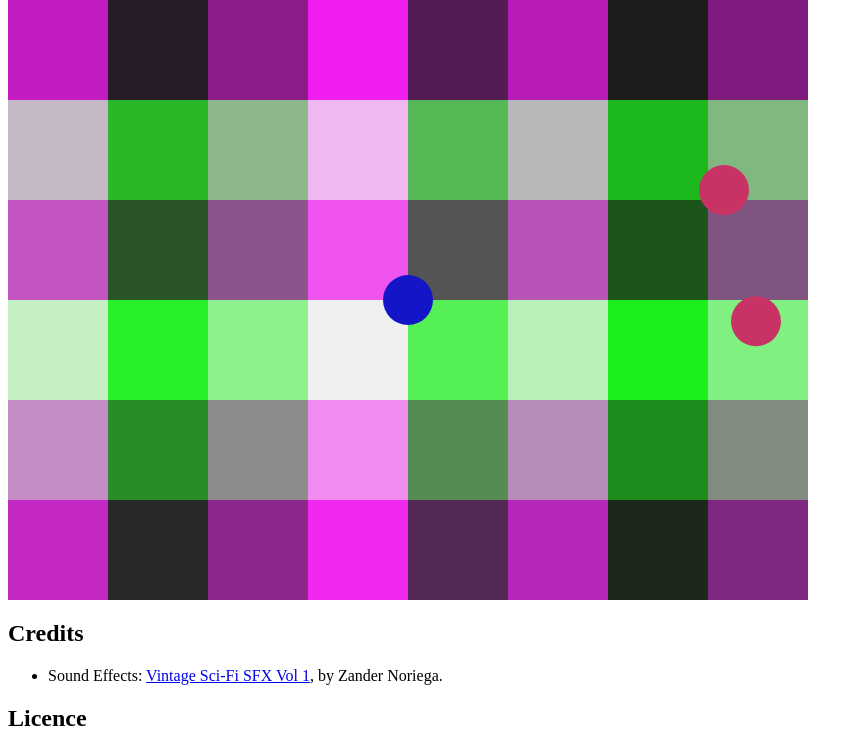
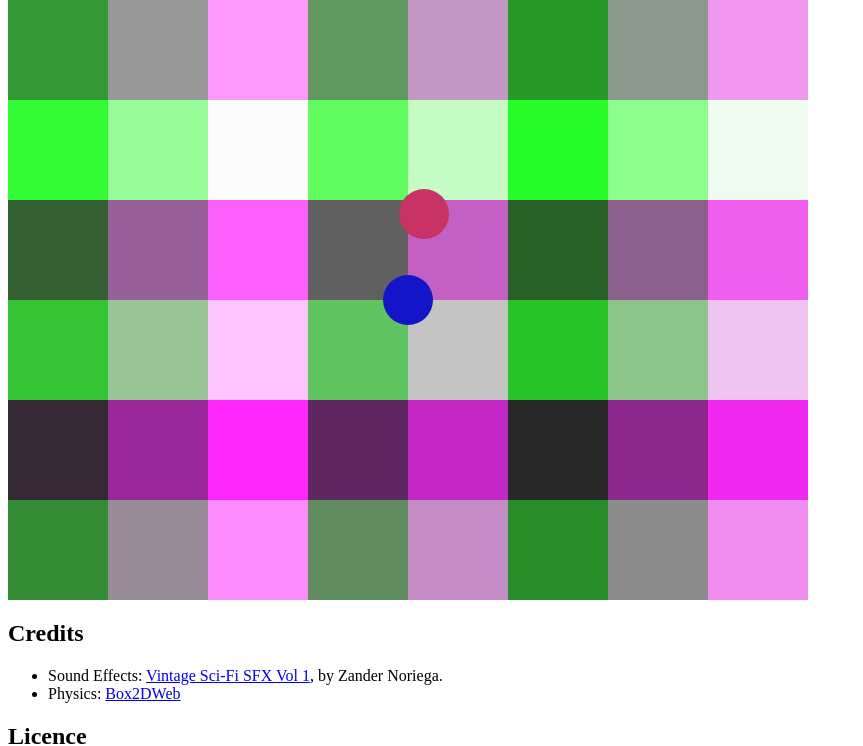
Before and after one commit to nomiddlename/shootemup, a plain HTML site: page index.html in a window 1280 px wide. Shown: the part 66-812 px from the top of the page, without its empty margins (0-863 px from the left). Drawn offline with Linux system fonts and the light colour scheme; no server answers.

Commit message:
now uses box2d for physics, still has an error when pressing a key

```diff
--- a/game.js
+++ b/game.js
@@ -15,14 +15,15 @@
       lastTime = now;
       window.requestAnimationFrame(mainLoop);
       game.tick(delta);
+      game.physics.updateWorld();
       game.render();
     })();
   };
 
   function Game() {
     Base.call(this);
-    this.windowX = 2500;
-    this.windowY = 2500;
+    this.windowX = 2100;
+    this.windowY = 2200;
     this.width = 800;
     this.height = 600;
     this.zIndices = [];
@@ -51,6 +52,7 @@
       }
     );
     this.level = new RandomLevel(5000, 5000);
+
   }
   Game.prototype = Object.create(Base.prototype);
 
@@ -87,6 +89,7 @@
         thing.draw.call(thing, self);
       });
     });
+
   };
 
   Game.prototype.translateX = function(gamePosX) {
@@ -94,8 +97,7 @@
   };
 
   Game.prototype.translateY = function(gamePosY) {
-    //canvas y has 0 at the top, so we need to subtract from height
-    return this.height - (gamePosY - this.windowY);
+    return gamePosY - this.windowY;
   };
 
 
@@ -107,11 +109,11 @@
     this.windowY = this.player.posY - (this.height / 2);
   };
 
-  Game.prototype.isOnScreen = function(thing) {
-    return (thing.posX + thing.radius > this.windowX)
-      && (thing.posX  - thing.radius < this.windowX + this.width)
-      && (thing.posY + thing.radius > this.windowY)
-      && (thing.posY - thing.radius < this.windowY + this.height);
+  Game.prototype.isOnScreen = function(posX, posY, radius) {
+    return (posX + radius > this.windowX)
+      && (posX - radius < this.windowX + this.width)
+      && (posY + radius > this.windowY)
+      && (posY - radius < this.windowY + this.height);
   };
 
   Game.prototype.handleKeys = function(event) {
--- a/index.html
+++ b/index.html
@@ -14,11 +14,13 @@ No canvas? Arse biscuits, no game for you.
   <li>Sound
   Effects: <a href="http://opengameart.org/content/vintage-scifi-sfx-vol-1">Vintage
   Sci-Fi SFX Vol 1</a>, by Zander Noriega.</li>
+  <li>Physics: <a href="http://code.google.com/p/box2dweb/">Box2DWeb</a></li>
 </ul>
 
 <h2>Licence</h2>
 <p><a rel="license" href="http://creativecommons.org/licenses/by-sa/3.0/"><img alt="Creative Commons License" style="border-width:0" src="http://i.creativecommons.org/l/by-sa/3.0/88x31.png" /></a><br />This work is licensed under a <a rel="license" href="http://creativecommons.org/licenses/by-sa/3.0/">Creative Commons Attribution-ShareAlike 3.0 Unported License</a>.</p>
 
+<script src="./Box2dWeb-2.1.a.3.min.js"></script>
 <script src="./base.js" type="text/javascript"></script>
 <script src="./physics.js" type="text/javascript"></script>
 <script src="./sounds.js" type="text/javascript"></script>
--- a/level.js
+++ b/level.js
@@ -58,9 +58,9 @@ RandomLevel.prototype.setupAlienHordes = function() {
 
   //spread the aliens out evenly over the level.
   for (i = 0; i < numberOfAliens; i++) {
-    startX = Math.round((Math.random() * (this.width - 200)) + 100);
-    startY = Math.round((Math.random() * (this.height - 200)) + 100);
-    new Alien(startX, startY, 100, 100);
+    startX = Math.round((Math.random() * (this.width - 800)) + 100);
+    startY = Math.round((Math.random() * (this.height - 600)) + 100);
+    new Alien(startX, startY, 15, 100);
   }
 };
 
@@ -84,15 +84,17 @@ function Alien(posX, posY, speed, health) {
 Alien.prototype = Object.create(Base.prototype);
 
 Alien.prototype.draw = function(game) {
-  if (game.isOnScreen(this)) {
-    var screenX = game.translateX(this.posX)
-    , screenY = game.translateY(this.posY);
+  if (this.physBody) {
+    var screenX = game.physics.scaleToPixels(this.physBody.GetPosition().x)
+    , screenY = game.physics.scaleToPixels(this.physBody.GetPosition().y);
 
-    game.context.fillStyle = "rgb(200, 50, 100)";
-    game.context.beginPath();
-    game.context.arc(screenX, screenY, this.radius, 0, Math.PI*2, true);
-    game.context.closePath();
-    game.context.fill();
+    if (game.isOnScreen(screenX, screenY, this.radius)) {
+      game.context.fillStyle = "rgb(200, 50, 100)";
+      game.context.beginPath();
+      game.context.arc(game.translateX(screenX), game.translateY(screenY), this.radius, 0, Math.PI*2, true);
+      game.context.closePath();
+      game.context.fill();
+    }
   }
 };
 
--- a/physics.js
+++ b/physics.js
@@ -1,110 +1,162 @@
+//Some shorthand references to useful Box2D functions
+var Vec2 = Box2D.Common.Math.b2Vec2
+, BodyDef = Box2D.Dynamics.b2BodyDef
+, Body = Box2D.Dynamics.b2Body
+, FixtureDef = Box2D.Dynamics.b2FixtureDef
+, Fixture = Box2D.Dynamics.b2Fixture
+, World = Box2D.Dynamics.b2World
+, MassData = Box2D.Collision.Shapes.b2MassData
+, PolygonShape = Box2D.Collision.Shapes.b2PolygonShape
+, CircleShape = Box2D.Collision.Shapes.b2CircleShape
+, ContactListener = Box2D.Dynamics.b2ContactListener
+, DebugDraw = Box2D.Dynamics.b2DebugDraw;
+
+
 function PhysicsEngine() {
   Base.call(this);
 
-  this.things = [];
-  this.boundary = {
-    left: 0,
-    right: 0,
-    bottom: 0,
-    top: 0
-  };
+  this.world = new World(
+    new Vec2(0, 0), //top-down, no gravity
+    true
+  );
+
+  this.boundaryBodies = this.setupBoundaries();
+
+  var contactListener = new ContactListener();
+  contactListener.BeginContact = this.beginContact.bind(this);
+  contactListener.EndContact = this.endContact.bind(this);
+  contactListener.PreSolve = this.preSolve.bind(this);
+  contactListener.PostSolve = this.postSolve.bind(this);
+  this.world.SetContactListener(contactListener);
 
   this.on("boundary", this.updateBoundary);
   this.on("physics.register", this.addAThing);
   this.on("physics.deregister", this.removeAThing);
-  this.on("tick", this.updatePositionsOfAllTheThings);
+//  this.on("tick", this.updateWorld);
 }
 PhysicsEngine.prototype = Object.create(Base.prototype);
 
 PhysicsEngine.prototype.updateBoundary = function(event) {
-  this.boundary = event.data;
+  this.removeBoundaries();
+  this.setupBoundaries(event.data);
+};
+
+PhysicsEngine.prototype.removeBoundaries = function() {
+  var self = this;
+  this.boundaryBodies.forEach(function(body) {
+    self.world.DestroyBody(body);
+  });
+  this.boundaryBodies = [];
+};
+
+PhysicsEngine.prototype.setupBoundaries = function(boundary) {
+  var boundaryBodies = []
+  , bounds = boundary || {
+    bottom: 0,
+    left: 0,
+    top: 1000,
+    right: 1000
+  }
+  , bodyDef = new BodyDef()
+  , fixtureDef = new FixtureDef()
+  , body;
+
+  bodyDef.type = Body.b2_staticBody;
+
+  //left side of the world
+  bodyDef.position = new Vec2(
+    this.scaleToWorld(bounds.left),
+    this.scaleToWorld((bounds.top - bounds.bottom) / 2)
+  );
+  fixtureDef.shape = new PolygonShape();
+  fixtureDef.shape.SetAsBox(0.5, this.scaleToWorld((bounds.top - bounds.bottom) / 2));
+  boundaryBodies.push(this.world.CreateBody(bodyDef).CreateFixture(fixtureDef));
+
+  //right side of the world
+  bodyDef.position = new Vec2(
+    this.scaleToWorld(bounds.right),
+    this.scaleToWorld((bounds.top - bounds.bottom) / 2)
+  );
+  //fixture should be the same, can reuse.
+  boundaryBodies.push(this.world.CreateBody(bodyDef).CreateFixture(fixtureDef));
+
+  //top of the world
+  bodyDef.position = new Vec2(
+    this.scaleToWorld((bounds.right - bounds.left) / 2),
+    this.scaleToWorld(bounds.top)
+  );
+  fixtureDef.shape = new PolygonShape();
+  fixtureDef.shape.SetAsBox(this.scaleToWorld((bounds.right - bounds.left) / 2), 0.5);
+  boundaryBodies.push(this.world.CreateBody(bodyDef).CreateFixture(fixtureDef));
+
+  //bottom of the world
+  bodyDef.position = new Vec2(
+    this.scaleToWorld((bounds.right - bounds.left) / 2),
+    this.scaleToWorld(bounds.bottom)
+  );
+  boundaryBodies.push(this.world.CreateBody(bodyDef).CreateFixture(fixtureDef));
+
+  return boundaryBodies;
+};
+
+PhysicsEngine.prototype.scaleToWorld = function(valueInPx) {
+  return valueInPx / 30;
+};
+
+PhysicsEngine.prototype.scaleToPixels = function(valueInWorld) {
+  return valueInWorld * 30;
 };
 
 PhysicsEngine.prototype.addAThing = function(event) {
-  this.things.push(event.source);
+  var bodyDef = new BodyDef()
+  , fixtureDef = new FixtureDef();
+
+  bodyDef.type = Body.b2_dynamicBody;
+  bodyDef.fixedRotation = true;
+  bodyDef.position = new Vec2(
+    this.scaleToWorld(event.source.posX),
+    this.scaleToWorld(event.source.posY)
+  );
+
+  fixtureDef.density = 1.0;
+  fixtureDef.friction = 0.0;
+  fixtureDef.restitution = 0.8;
+  fixtureDef.shape = new CircleShape(this.scaleToWorld(event.source.radius));
+
+  event.source.physBody = this.world.CreateBody(bodyDef);
+  event.source.physBody.CreateFixture(fixtureDef);
+  event.source.physBody.SetUserData(event.source);
+  event.source.physBody.SetLinearVelocity(new Vec2(event.source.speedX, event.source.speedY));
 };
 
 PhysicsEngine.prototype.removeAThing = function(event) {
-  this.things = this.things.filter(function(thing) { return thing !== event.source; });
+  this.world.DestroyBody(event.source.physBody);
 };
 
-PhysicsEngine.prototype.updatePositionsOfAllTheThings = function(event) {
-  var physics = this
-  , tockMs = event.data
-  , buckets = this.sortThingsIntoHorizontalBuckets();
-
-  //update pos based on speed
-  this.things.forEach(function(thing) {
-    if (Math.abs(thing.speedX) > 0) {
-      thing.posX += (tockMs / 1000.0) * thing.speedX;
-    }
-    if (Math.abs(thing.speedY) > 0) {
-      thing.posY += (tockMs / 1000.0) * thing.speedY;
-    }
-    //check for collisions with the level boundary
-    physics.checkForBoundaryCollisions(thing);
-  });
-
-  //check for collisions with other things
-  buckets.forEach(function(bucket) {
-    bucket.forEach(function(thing) {
-      bucket.forEach(function(otherThing) {
-        if (thing !== otherThing) {
-          var distanceBetweenThings = Math.sqrt(
-            Math.pow(thing.posX - otherThing.posX, 2) +
-              Math.pow(thing.posY - otherThing.posY, 2)
-          );
-          if (distanceBetweenThings <= (thing.radius + otherThing.radius)) {
-            //boing! we have a collision
-            //let's do a simple inelastic bounce, ignoring sizes,
-            //speed, etc.
-            if (!thing.keys) {
-              thing.speedX = - thing.speedX;
-              thing.speedY = - thing.speedY;
-            }
-          }
-        }
-      });
-    });
-  });
+PhysicsEngine.prototype.updateWorld = function(event) {
+  //console.log("Updating world");
+  this.world.Step( 1/60, 10, 10);
+  this.world.ClearForces();
 };
 
-PhysicsEngine.prototype.sortThingsIntoHorizontalBuckets = function() {
-  var y, buckets = [];
-  for ( y = this.boundary.bottom ; y < this.boundary.top; y += 200 ) {
-    var bucket = this.things.filter(function(thing) { return (thing.posY >= y) && (thing.posY < y + 200); });
-    //only one thing in the bucket? don't bother looking for collisions.
-    if (bucket.length > 1) {
-      buckets.push(bucket);
+PhysicsEngine.prototype.beginContact = function() {
+  //do nothing for now.
+};
+
+PhysicsEngine.prototype.endContact = function() {
+  //do nothing for now.
+};
+
+PhysicsEngine.prototype.preSolve = function() {
+  //do nothing for now.
+};
+
+PhysicsEngine.prototype.postSolve = function(bodyA, bodyB, impulses) {
+  if (bodyA.GetUserData && bodyB.GetUserData) {
+    if (bodyA.GetUserData() && bodyB.GetUserData()) {
+      console.log("Bump! A = ", bodyA, "; B = ", bodyB);
     }
   }
-  return buckets;
+//  bodyA.GetUserData().hitBy(bodyB.GetUserData(), impulses[0]);
+//  bodyB.GetUserData().hitBy(bodyA.GetUserData(), impulses[0]);
 };
-
-PhysicsEngine.prototype.checkForBoundaryCollisions = function(thing) {
-  var width = thing.width ? thing.width / 2 : thing.radius;
-  if (thing.keys) {
-    thing.posX = Math.max(thing.posX, width + this.boundary.left);
-    thing.posX = Math.min(thing.posX, this.boundary.right - width);
-
-    thing.posY = Math.max(thing.posY, this.boundary.bottom);
-    thing.posY = Math.min(thing.posY, this.boundary.top);
-  } else {
-    if (thing.posX + width > this.boundary.right) {
-      thing.posX = this.boundary.right - width;
-      thing.speedX = - thing.speedX;
-    }
-    if (thing.posX - width < this.boundary.left) {
-      thing.posX = this.boundary.left + width;
-      thing.speedX = - thing.speedX;
-    }
-    if (thing.posY + width > this.boundary.top) {
-      thing.posY = this.boundary.top - width;
-      thing.speedY = - thing.speedY;
-    }
-    if (thing.posY - width < this.boundary.bottom) {
-      thing.posY = this.boundary.bottom + width;
-      thing.speedY = - thing.speedY;
-    }
-  }
-};
--- a/player.js
+++ b/player.js
@@ -8,10 +8,11 @@ function Player(definition) {
   this.keys = definition.keys;
   this.health = definition.health;
 
-  this.gun = new PewPewGun(600, 500, 100, 600);
+  this.gun = new PewPewGun(10, 500, 100, 100);
 
   this.on("keydown", this.startMoving);
   this.on("keyup", this.stopMoving);
+  this.on("tick", this.update);
 
   //we want to be rendered at zIndex 2
   this.fireEvent("render.register", 2);
@@ -19,15 +20,29 @@ function Player(definition) {
   this.fireEvent("physics.register");
   //we have to let the rest of the world know where we are,
   //unfortunately.
-  setInterval(this.fireEvent.bind(this, "player.move"), 200);
+  //setInterval(this.fireEvent.bind(this, "player.move"), 200);
 }
 Player.prototype = Object.create(Base.prototype);
+
+Player.prototype.update = function(event) {
+  var tockMs = event.data;
+  if (this.physBody) {
+    if (Math.abs(this.speedX) > 0 || Math.abs(this.speedY) > 0) {
+      this.physBody.ApplyForce(new Vec2(this.speedX, this.speedY));
+    }
+  }
+
+};
 
 Player.prototype.draw = function(game) {
   var screenX, screenY;
 
   //posX and posY are in world coords
   //need to translate to canvas coordinates
+  if (this.physBody) {
+    this.posX = game.physics.scaleToPixels(this.physBody.GetPosition().x);
+    this.posY = game.physics.scaleToPixels(this.physBody.GetPosition().y);
+  }
   screenX = game.translateX(this.posX);
   screenY = game.translateY(this.posY);
   game.context.fillStyle = "rgb(20, 20, 200)";
@@ -44,10 +59,10 @@ Player.prototype.fireTheGun = function() {
 
 Player.prototype.startMoving = function(event) {
   switch(event.data) {
-  case this.keys.left: this.speedX = -300; break;
-  case this.keys.right: this.speedX = 300; break;
-  case this.keys.up: this.speedY = 300; break;
-  case this.keys.down: this.speedY = -300; break;
+  case this.keys.left: this.speedX = -10; break;
+  case this.keys.right: this.speedX = 10; break;
+  case this.keys.up: this.speedY = -10; break;
+  case this.keys.down: this.speedY = 10; break;
   case this.keys.fire: this.fireTheGun(); break;
   }
 };
```
Also changed, not shown: guns.js (+11 -10 lines).
